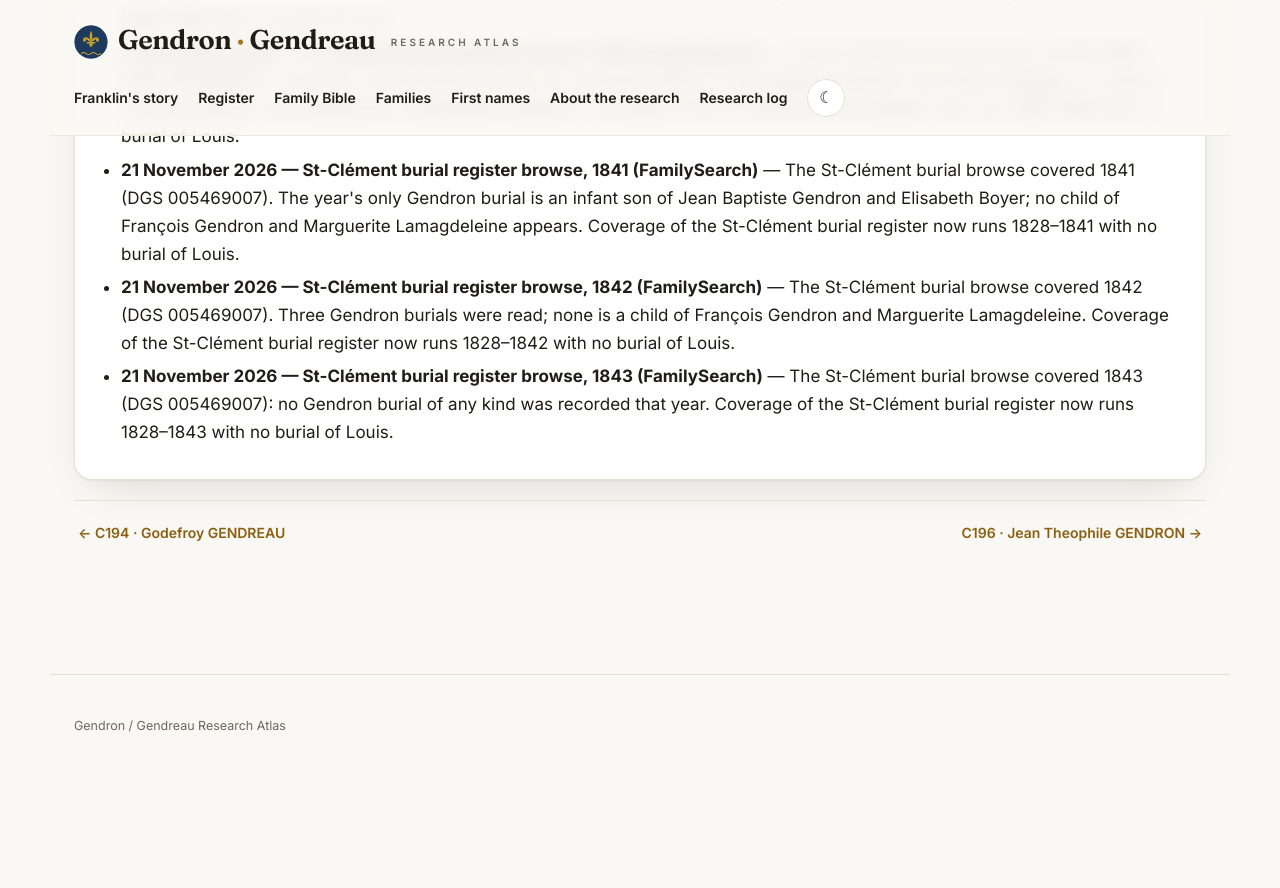
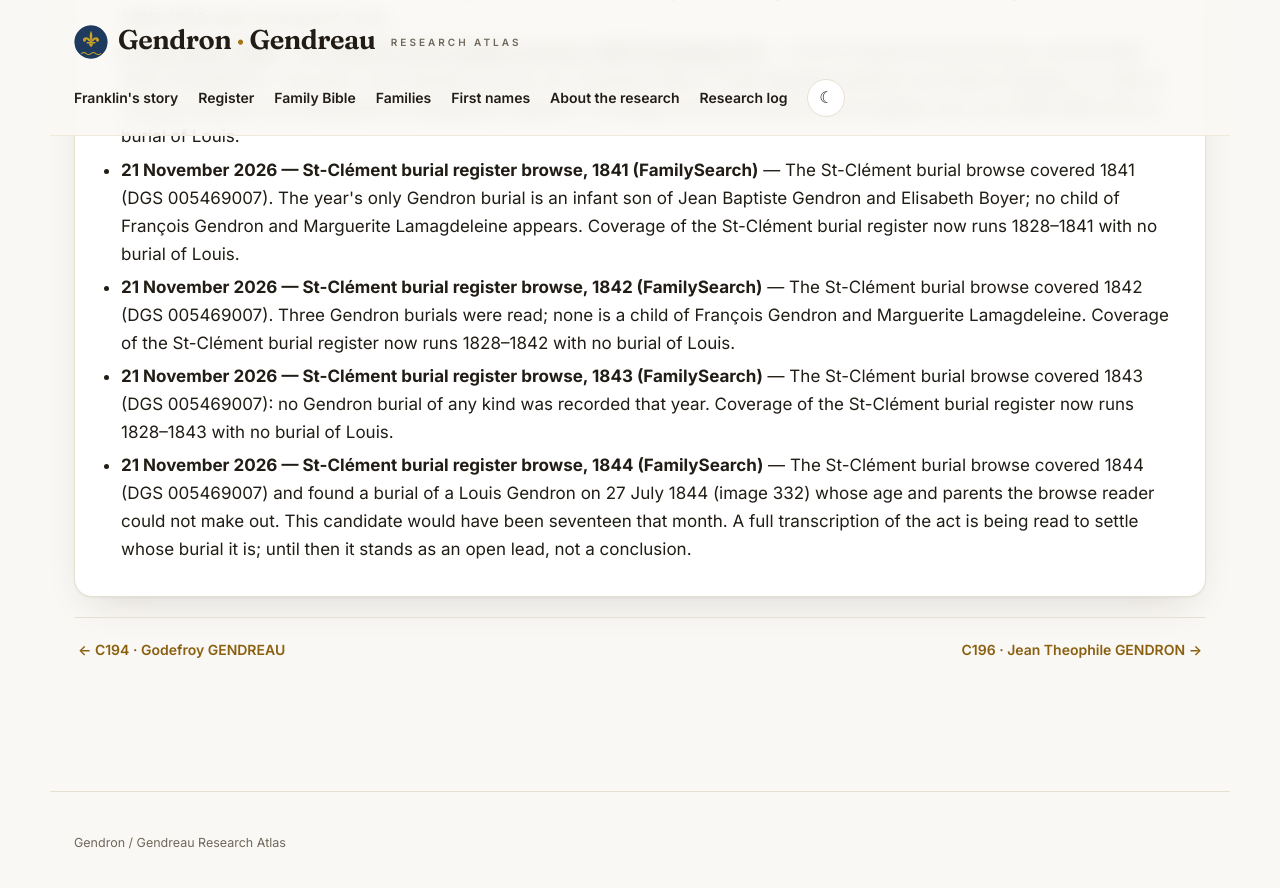
Before and after one commit to vetharmon/gendron-research, a Jekyll site: the page built from _candidates/c195.md, in a window 1280 px wide and 900 px high, scrolled down 3873 px. Shown: the top 888 px of the window. Built offline with Jekyll 4.4.1, drawn with Linux system fonts in a browser that asks for light colours; before the commit the page ends 4656 px from its top, so only the background shows below that.

Commit message:
St-Clement burial browse 1844 — entries for C080, C195, C212

```diff
--- a/_candidates/c195.md
+++ b/_candidates/c195.md
@@ -68,6 +68,8 @@ search_log:
   outcome: 'The St-Clément burial browse covered 1842 (DGS 005469007). Three Gendron burials were read; none is a child of François Gendron and Marguerite Lamagdeleine. Coverage of the St-Clément burial register now runs 1828–1842 with no burial of Louis.'
 - resource: 21 November 2026 — St-Clément burial register browse, 1843 (FamilySearch)
   outcome: 'The St-Clément burial browse covered 1843 (DGS 005469007): no Gendron burial of any kind was recorded that year. Coverage of the St-Clément burial register now runs 1828–1843 with no burial of Louis.'
+- resource: 21 November 2026 — St-Clément burial register browse, 1844 (FamilySearch)
+  outcome: 'The St-Clément burial browse covered 1844 (DGS 005469007) and found a burial of a Louis Gendron on 27 July 1844 (image 332) whose age and parents the browse reader could not make out. This candidate would have been seventeen that month. A full transcription of the act is being read to settle whose burial it is; until then it stands as an open lead, not a conclusion.'
 permalink: /candidates/c195/
 sources:
 - label: LAFRANCE baptism (act 4253710)
```
Also changed, not shown: _candidates/c080.md (+2 -0 lines), _candidates/c212.md (+2 -0 lines).
